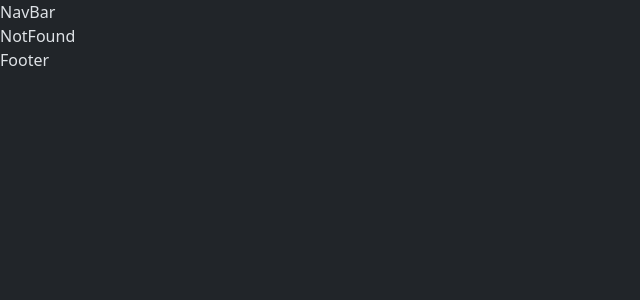
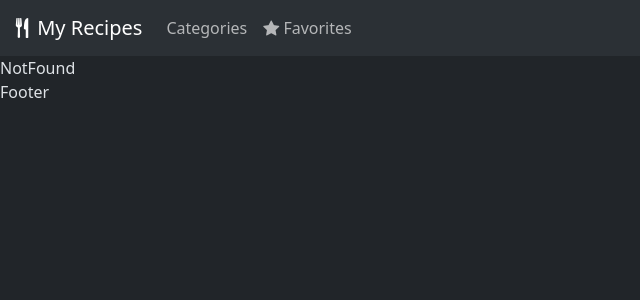
Before and after one commit to hirekarl/sba_10_recipe_discovery_app, a React (Vite) app in the folder recipe-discovery-app/: page /not-found in a window 1280 px wide. Shown: the top 300 px of the page, without its empty margins (0-640 px from the left). Built offline with nearby package versions, Linux system fonts and the light colour scheme.

Commit message:
Implemented NavLinks to Category and Favorites.

```diff
--- a/recipe-discovery-app/src/components/Category/Category.tsx
+++ b/recipe-discovery-app/src/components/Category/Category.tsx
@@ -37,12 +37,12 @@ const Category = () => {
           className="container-fluid">
           <div className="row">
             <div className="col-lg-8 offset-lg-2 col-md-10 offset-md-1">
-              <div className="mb-4">
+              <div className="my-4">
                 <Link className="btn btn-primary btn-sm" to="/">
                   <i className="bi bi-arrow-left"></i> All Categories
                 </Link>
               </div>
-              <h1 className="text-center mb-4">{categoryName}</h1>
+              <h1 className="text-center my-4">{categoryName}</h1>
               <div className="row">{recipeCards}</div>
             </div>
           </div>
--- a/recipe-discovery-app/src/components/Home/Home.tsx
+++ b/recipe-discovery-app/src/components/Home/Home.tsx
@@ -46,7 +46,7 @@ const Home = () => {
       <div className="container-fluid">
         <div className="row">
           <div className="col-lg-8 offset-lg-2 col-md-10 offset-md-1">
-            <h1 className="text-center mb-4">Recipe Categories</h1>
+            <h1 className="text-center my-4">Recipe Categories</h1>
             <div className="row">{categories}</div>
           </div>
         </div>
--- a/recipe-discovery-app/src/components/NavBar.tsx
+++ b/recipe-discovery-app/src/components/NavBar.tsx
@@ -1,5 +1,35 @@
+import { Link, NavLink } from "react-router-dom"
+
 const NavBar = () => {
-  return <div>NavBar</div>
+  return (
+    <nav className="navbar navbar-expand-lg bg-body-tertiary">
+      <div className="container-fluid">
+        <Link to="/" className="navbar-brand">
+          <i className="bi bi-fork-knife"></i> My Recipes
+        </Link>
+        <button
+          className="navbar-toggler"
+          type="button"
+          data-bs-toggle="collapse"
+          data-bs-target="#navLinks"
+          aria-controls="#navLinks"
+          aria-expanded="false"
+          aria-label="Toggle navigation">
+          <i className="bi bi-list"></i>
+        </button>
+        <div className="collapse navbar-collapse" id="navLinks">
+          <ul className="navbar-nav me-auto mb-2 mb-lg-0">
+            <li className="nav-item">
+              <NavLink to="/" className={({ isActive}) => (isActive ? "nav-link active" : "nav-link")}>Categories</NavLink>
+            </li>
+            <li className="nav-item">
+              <NavLink to="/favorites" className={({ isActive}) => (isActive ? "nav-link active" : "nav-link")}><i className="bi bi-star-fill"></i> Favorites</NavLink>
+            </li>
+          </ul>
+        </div>
+      </div>
+    </nav>
+  )
 }
 
 export default NavBar
--- a/recipe-discovery-app/src/components/Recipe/Recipe.tsx
+++ b/recipe-discovery-app/src/components/Recipe/Recipe.tsx
@@ -72,7 +72,7 @@ const Recipe = () => {
           <div className="row">
             <article className="col-lg-6 offset-lg-3 col-md-8 offset-md-2 col-sm-10 offset-sm-1">
               {/* Category Button */}
-              <div className="mb-4">
+              <div className="my-4">
                 <Link
                   className="btn btn-primary btn-sm"
                   to={`/category/${recipe.strCategory}`}>
@@ -81,7 +81,7 @@ const Recipe = () => {
               </div>
 
               {/* Meal Name */}
-              <h1 className="text-center mb-4">{recipe.strMeal}</h1>
+              <h1 className="text-center my-4">{recipe.strMeal}</h1>
 
               {/* Alternate Name */}
               {recipe.strMealAlternate && (
```
